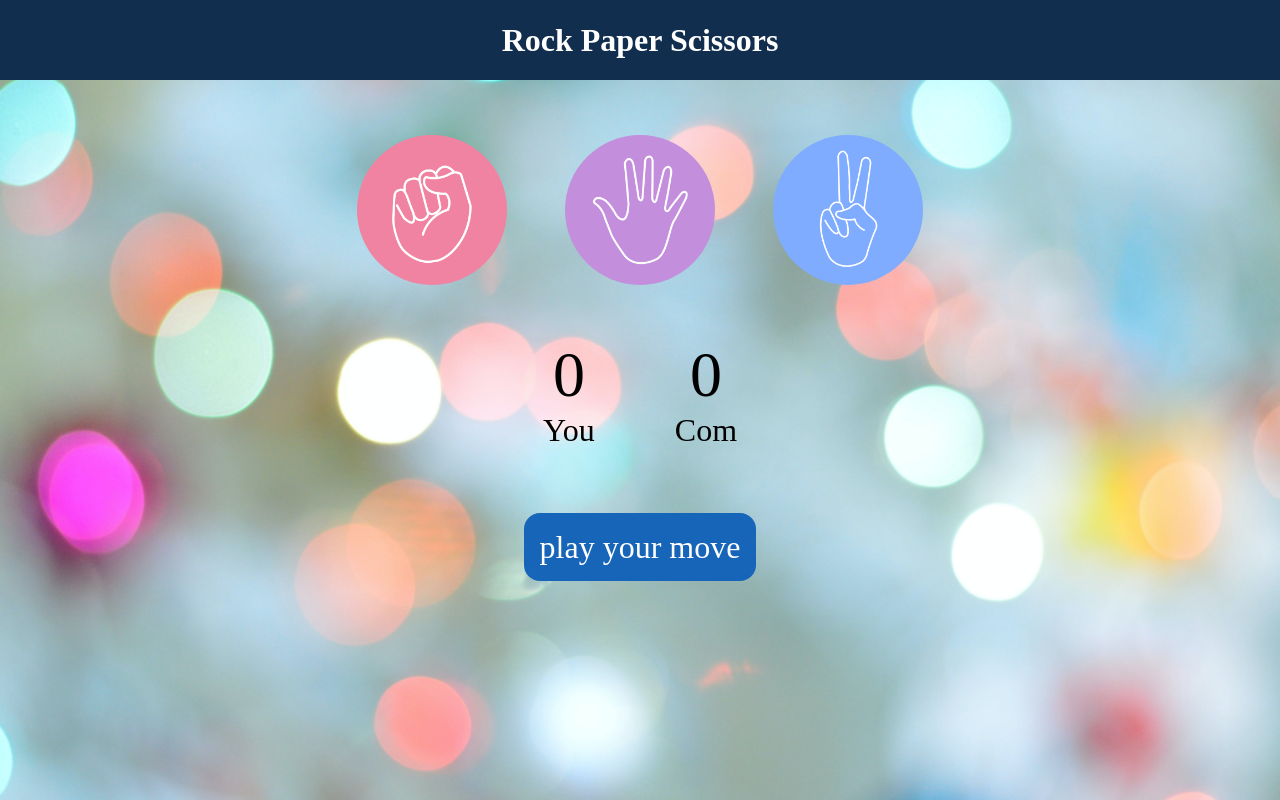
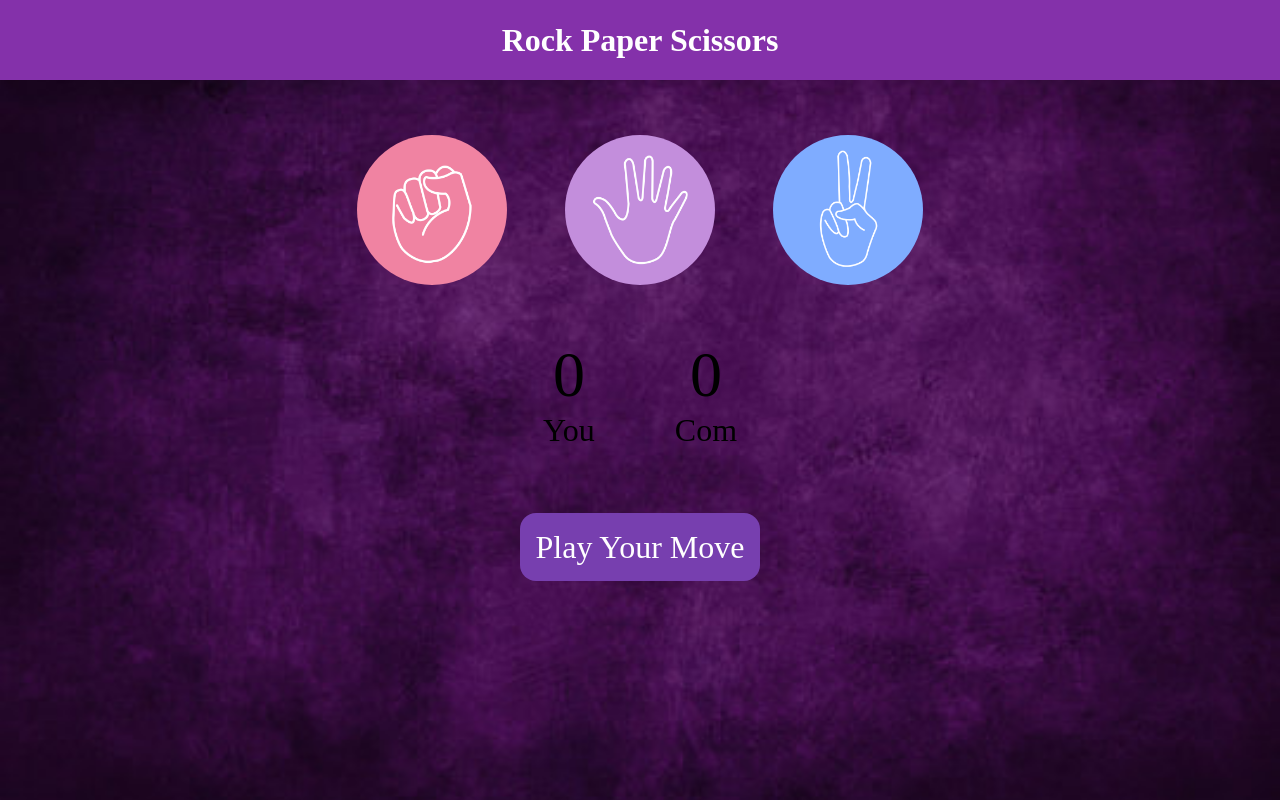
Before and after one commit to Vishal987472/S-P-S-Game, a plain HTML site: page index.html in a window 1280 px wide. Drawn offline with Linux system fonts and the light colour scheme.

Commit message:
updated CSS

```diff
--- a/index.css
+++ b/index.css
@@ -1,5 +1,5 @@
 body{
-    background-image: url(/background.jpg);
+    background-image: url(/background1.jpg);
     background-size: cover;
     background-repeat: no-repeat;
     height: 800px;
@@ -10,7 +10,7 @@ body{
     text-align: center;
 }
 h1{
-    background-color: #112e4e;
+    background-color: #8431aa;
     color: white;
     height: 5rem;
     line-height: 5rem;
@@ -32,7 +32,7 @@ h1{
 }
 .choice:hover{
     cursor: pointer;
-    background-color: #1665b9;
+    background-color: #7819b8;
 }
 img{
     height: 150px;
@@ -55,7 +55,7 @@ img{
     margin-top: 5rem;
 }
 #msg{
-    background-color: #1665b9;
+    background-color: #773faf;
     color: white;
     font-size: 2rem;
     display: inline;
--- a/index.html
+++ b/index.html
@@ -30,7 +30,7 @@
         </div>
     </div>
     <div class="msg-container">
-        <p id="msg">play your move</p>
+        <p id="msg">Play Your Move</p>
     </div>
     <script src="/index.js"></script>
 </body>
```
Also changed, not shown: background1.jpg (added).
